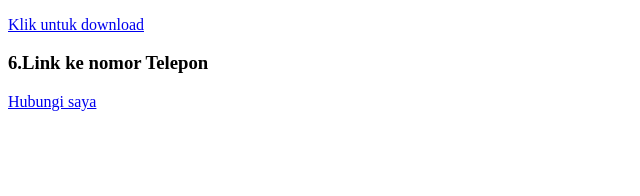
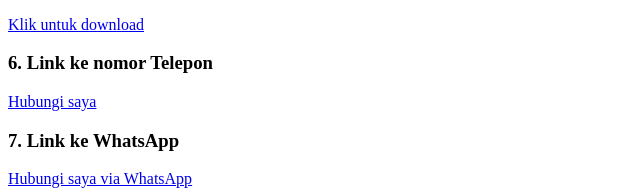
Before and after one commit to Alpannnnn/1124160115-Materi-5, a plain HTML site: page index.html in a window 1280 px wide. Shown: the part 948-1144 px from the top of the page, without its empty margins (0-640 px from the left). Before the commit the page ends 1067 px from the top, so only its background shows below. Drawn offline with Linux system fonts and the light colour scheme.

Commit message:
Link ke WhatsApp

```diff
--- a/index.html
+++ b/index.html
@@ -39,8 +39,12 @@
         <a href="ALFAN FADILLAH RAMADHAN.docx" download>Klik untuk download</a>
     </div>
     <div>
-        <h3>6.Link ke nomor Telepon</h3>
+        <h3>6. Link ke nomor Telepon</h3>
         <a href="tel:+6285156684759">Hubungi saya</a>
+    </div>
+    <div>
+        <h3>7. Link ke WhatsApp</h3>
+        <a href="https://wa.me//6285156684759">Hubungi saya via WhatsApp</a>
     </div>
 
 
```
